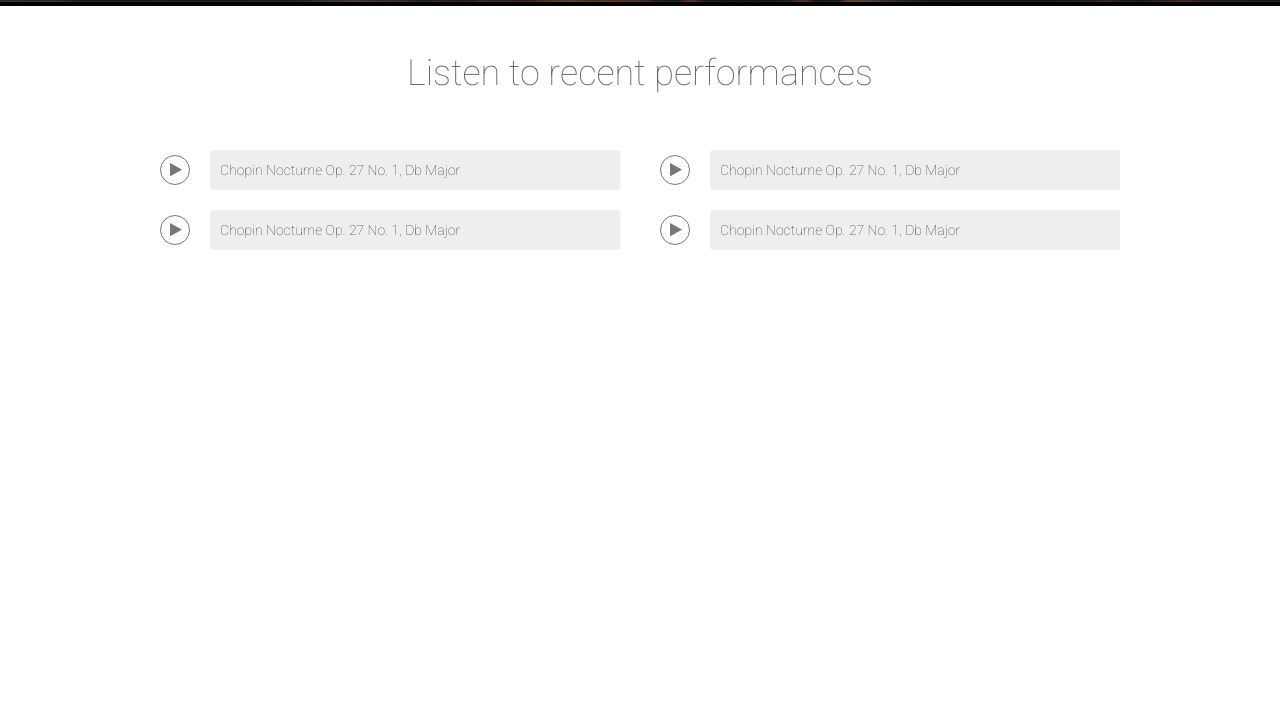
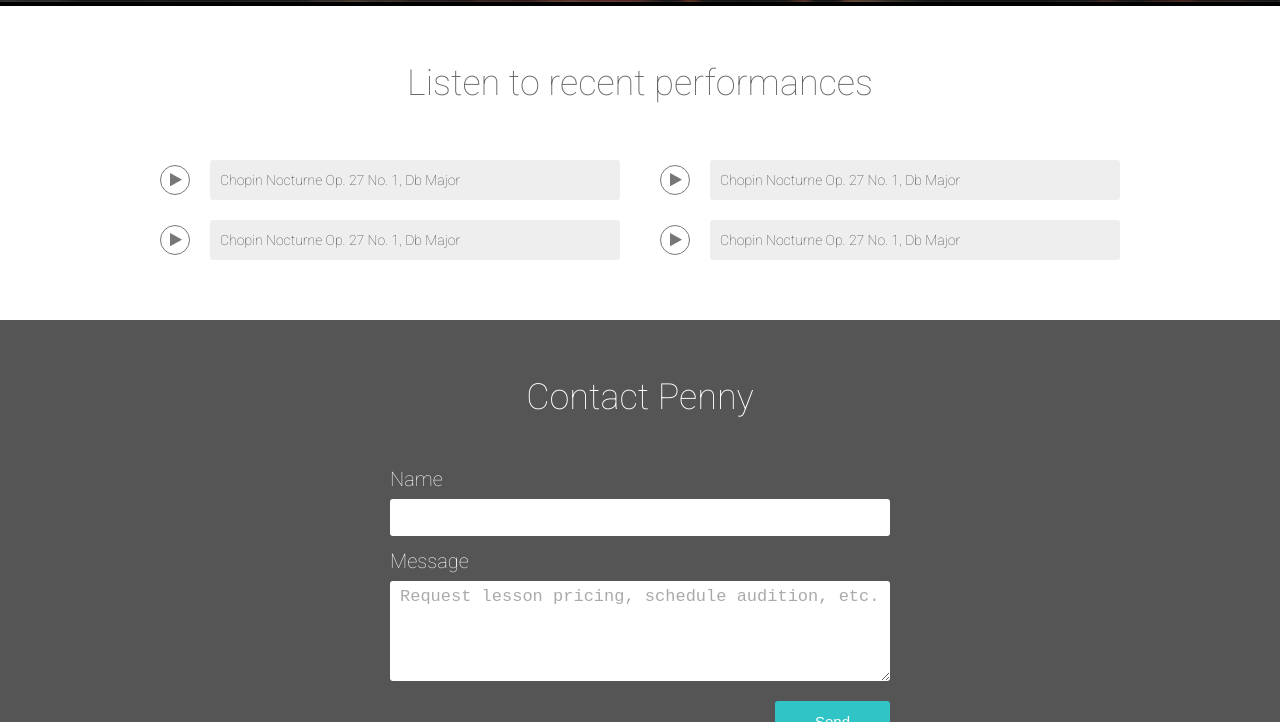
Before and after one commit to timperkins/perkinspianostudio, a website: page public/index.html in a window 1280 px wide. Shown: the part 2078-2800 px from the top of the page. Drawn offline with Linux system fonts and the light colour scheme; files that its build step writes are made by us from their sources; grey boxes are pictures that could not be loaded; files whose address does not match are found by name.

Commit message:
Contact section

```diff
--- a/public/css/main.css
+++ b/public/css/main.css
@@ -11,7 +11,7 @@ html, body {
 	position: relative;
 }
 
-h1, h2, h3, h4, h5, a, span, p, blockquote {
+h1, h2, h3, h4, h5, a, span, p, blockquote, input, label {
 	font-weight: 100;
 	color: #444;
 	line-height: 1.5em;
@@ -20,12 +20,66 @@ h1, h2, h3, h4, h5, a, span, p, blockquote {
 .section-header {
 	font-size: 36px;
 	text-align: center;
-	margin: 40px 0;
+	margin-bottom: 40px;
 	color: #666;
+}
+
+.dark-section {
+	background: #555;
+}
+
+.dark-section *:not(.input-field):not(.input-text) {
+	color: #fff;
 }
 
 a {
 	text-decoration: none;
+}
+
+.input-group {
+	margin-bottom: 10px;
+}
+
+.input-label {
+	display: block;
+	font-size: 20px;
+	margin-bottom: 5px;
+}
+
+.input-field, .input-text {
+	display: block;
+	box-sizing: border-box;
+	width: 100%;
+	border: none;
+	padding: 6px 10px;
+	font-size: 17px;
+	outline: none;
+	border-radius: 3px;
+	font-weight: 200;
+	color: #222;
+}
+
+.input-field::-webkit-input-placeholder,
+.input-text::-webkit-input-placeholder {
+   color: #aaa;
+}
+
+.input-text {
+	height: 100px;
+}
+
+.form-submit {
+	background: #31c4c6;
+	border: none;
+	border-radius: 3px;
+	padding: 10px 40px;
+	font-size: 15px;
+	font-weight: 300;
+	cursor: pointer;
+}
+
+.form-submit:hover {
+	background: #35babb;
 }
 
 .header {
@@ -42,7 +96,7 @@ a {
 }
 
 .logo-link {
-	color: #0fd2d4;
+	color: #31c4c6;
 	font-size: 17px;
 	height: 50px;
 	line-height: 50px;
@@ -82,8 +136,8 @@ a {
 }
 
 .nav a.active {
-	color: #0fd2d4;
-	border-bottom-color: #0fd2d4;
+	color: #31c4c6;
+	border-bottom-color: #31c4c6;
 }
 
 .nav-link {
@@ -128,7 +182,7 @@ a {
 	.nav a.active, .nav a:hover {
 		border-bottom-color: transparent;
 		color: #fff;
-		border-left-color: #0fd2d4
+		border-left-color: #31c4c6
 	}
 	.nav a:not(.active):hover {
 		border-left-color: #fff;
@@ -158,7 +212,7 @@ a {
 
 .jumbo-sub-text {
 	font-size: 35px;
-	color: #0fd2d4;
+	color: #31c4c6;
 }
 
 .quote-section {
@@ -255,7 +309,7 @@ a {
 }
 
 .listen-section {
-	padding: 0 10px;
+	padding: 50px 10px;
 }
 
 .audio-container {
@@ -274,3 +328,23 @@ a {
 		width: 100%;
 	}
 }
+
+.contact-section {
+	padding: 50px 20px;
+}
+
+.contact-form {
+	max-width: 500px;
+	margin: 0 auto;
+	display: flex;
+	flex-wrap: wrap;
+}
+
+.contact-form .input-group {
+	width: 100%;
+}
+
+.contact-form .form-submit {
+	margin-left: auto;
+	margin-top: 10px;
+}
--- a/public/index.html
+++ b/public/index.html
@@ -18,6 +18,7 @@
 			<nav class="nav">
 				<a href="#" class="about-link">About
 				</a><a href="#" class="gallery-link">Gallery
+				</a><a href="#" class="contact-link">Contact
 				</a>
 			</nav>
 		</header>
@@ -71,6 +72,20 @@
 				</div>
 			</div>
 		</section>
+		<section class="contact-section dark-section">
+			<h2 class="section-header">Contact Penny</h2>
+			<form class="contact-form">
+				<div class="input-group">
+					<label class="input-label">Name</label>
+					<input type="text" class="input-field">
+				</div>
+				<div class="input-group">
+					<label class="input-label">Message</label>
+					<textarea class="input-text" placeholder="Request lesson pricing, schedule audition, etc."></textarea>
+				</div>
+				<input type="submit" value="Send" class="form-submit">
+			</form>
+		</section>
 
 		<br>
 		<br>
--- a/public/js/main.js
+++ b/public/js/main.js
@@ -9,6 +9,9 @@ $(function() {
 			}, {
 				link: $('.gallery-link'),
 				section: $('.gallery-section')
+			}, {
+				link: $('.contact-link'),
+				section: $('.contact-section')
 			}],
 		offset: $('.header').height(),
 		navLink: $('.nav-link'),
```
